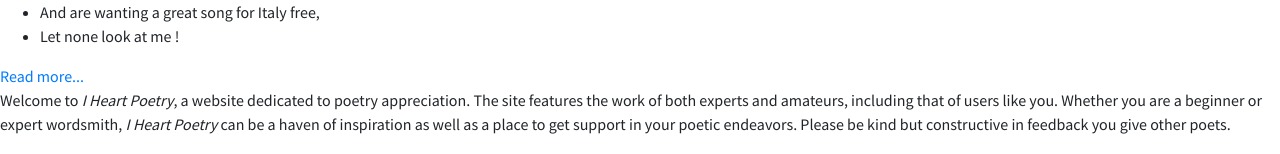
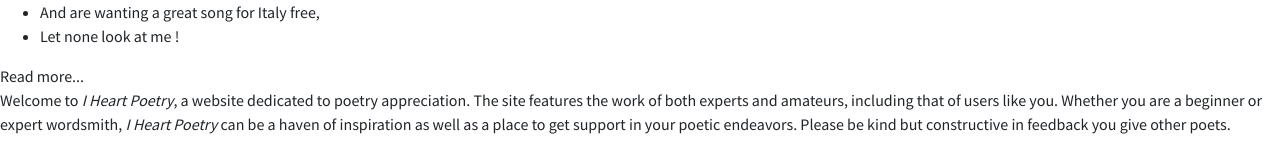
Before and after one commit to ContrariwiseOwl/CS260-CP3, a Vue app: page / in a window 1280 px wide. Shown: the part 538-692 px from the top of the page. Built offline with nearby package versions, Linux system fonts and the light colour scheme.

Commit message:
fixed link on home

```diff
--- a/src/views/Home.vue
+++ b/src/views/Home.vue
@@ -19,7 +19,7 @@
                             <li>Let none look at me !</li>
                         </ul>
                     </div>
-                    <a href="/pages/dailypoem.html">Read more...</a>
+                    <a to="/dailypoem">Read more...</a>
                 </div>
 
                 <div class="welcome">
```
